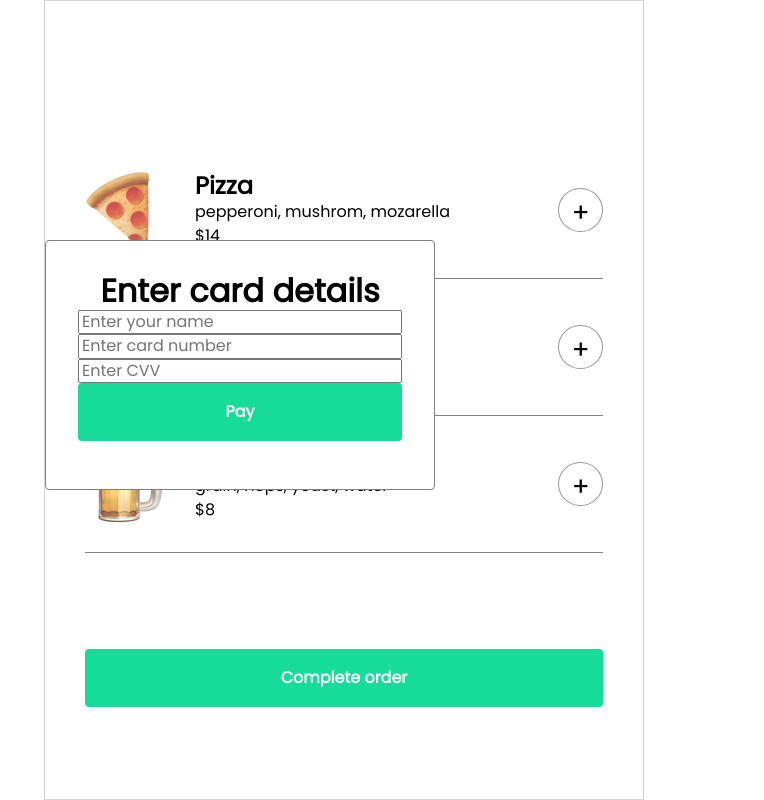
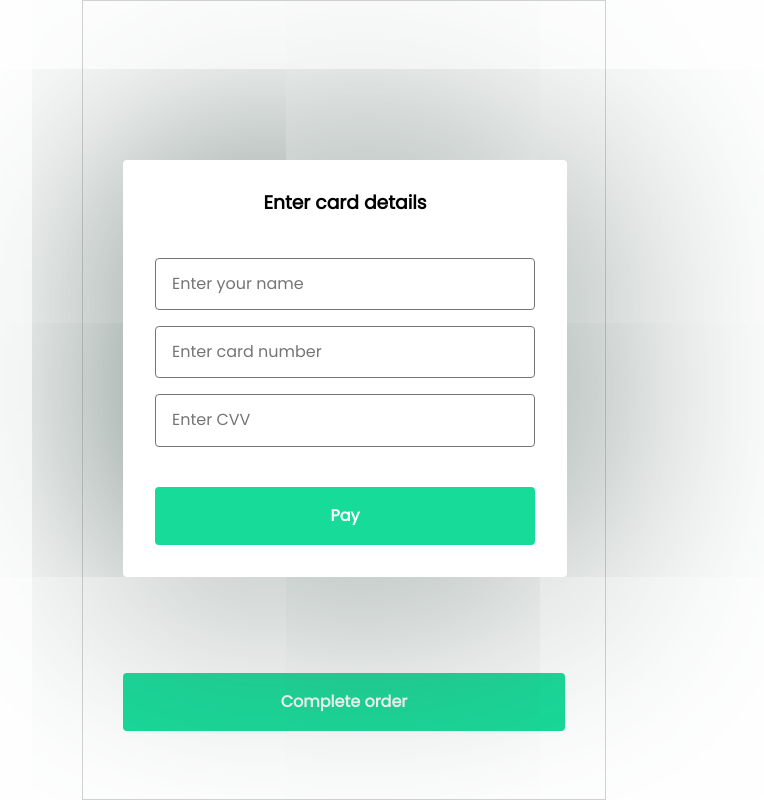
Before and after one commit to Mitlosh/restautant-ordering-app, a website built with Vite: page index.html in a window 1280 px wide. Both pictures are taken after a click on the button "Complete order". Shown: the whole page, without its empty margins (296-1060 px from the left). Built offline with nearby package versions, Linux system fonts and the light colour scheme; files whose address does not match are found by name.

Commit message:
update pay-form

```diff
--- a/index.css
+++ b/index.css
@@ -5,15 +5,16 @@
 body {
     margin: 0 auto;
     font-family: 'Poppins', sans-serif;
-    width: 600px;
+    width: 524px;
     border: 1px solid lightgray;
 }
 
 .container{
     padding: 0 40px;
+    width: 100%;
 }
 
-h1, h2, p{
+h1, h2, h3, p{
     margin: 0;
 }
 
@@ -24,6 +25,13 @@ h1 {
 p {
     font-size: 1rem;
     line-height: 1.5em;
+}
+
+input {
+    font-family: inherit;
+    padding: 1em;
+    border: 1px solid #757575;
+    border-radius: 4px;
 }
 
 button {
@@ -94,14 +102,14 @@ header {
 .total-price{
     display: flex;
     justify-content: space-between;
-    padding: 20px 0 40px 0;
+    margin-top: 2em;
 }
 
 .complete-order-btn{
     font-weight: bold;
     width: 100%;
+    margin-top: 1.5em;
     padding: 20px 0;
-    /* margin: 0 40px; */
     color: white;
     background-color: #16DB99;
     border: none;
@@ -109,22 +117,21 @@ header {
 }
 
 .pay-form {
+    display: flex;
+    flex-direction: column;
+    width: 444px;
+    gap: 1em;
     position: fixed;
-    z-index: 1;
-    top: 15em;
-    margin:auto;
+    top: 10em;
     background-color: #fff;
     padding: 2em;
-    border: 1px solid gray;
     border-radius: 4px;
+    box-shadow: 0 0 400px #5a6e67;
 }
 
-.pay-details {
-    display: flex;
-    flex-direction: column;
-    justify-content: center;
-    align-items: center;
-
+.pay-title {
+    text-align: center;
+    margin-bottom: 1.5em;
 }
 
 .hidden {
--- a/index.html
+++ b/index.html
@@ -25,10 +25,10 @@
         <button class="complete-order-btn">Complete order</button>
     </div>
 
-    <div class="hidden pay-form">
-        <form class="pay-details">
-            <h1>Enter card details</h1>
-            <input type="text" placeholder="Enter your name" />
+    <div class="container">
+        <form class="hidden pay-form">
+            <h3 class="pay-title">Enter card details</h3>
+            <input type="text"" placeholder="Enter your name" />
             <input type="text" placeholder="Enter card number" />
             <input type="text" placeholder="Enter CVV" />
             <button class="complete-order-btn">Pay</button>
```
